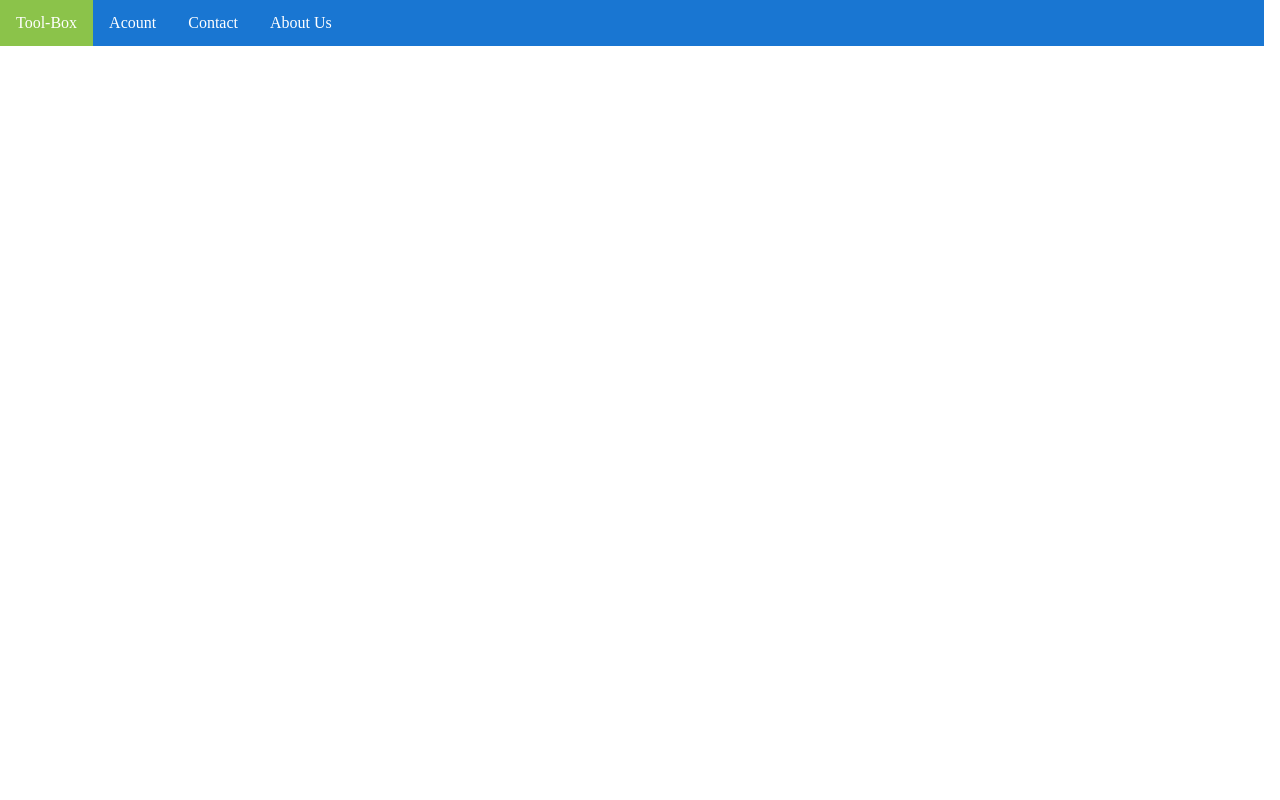
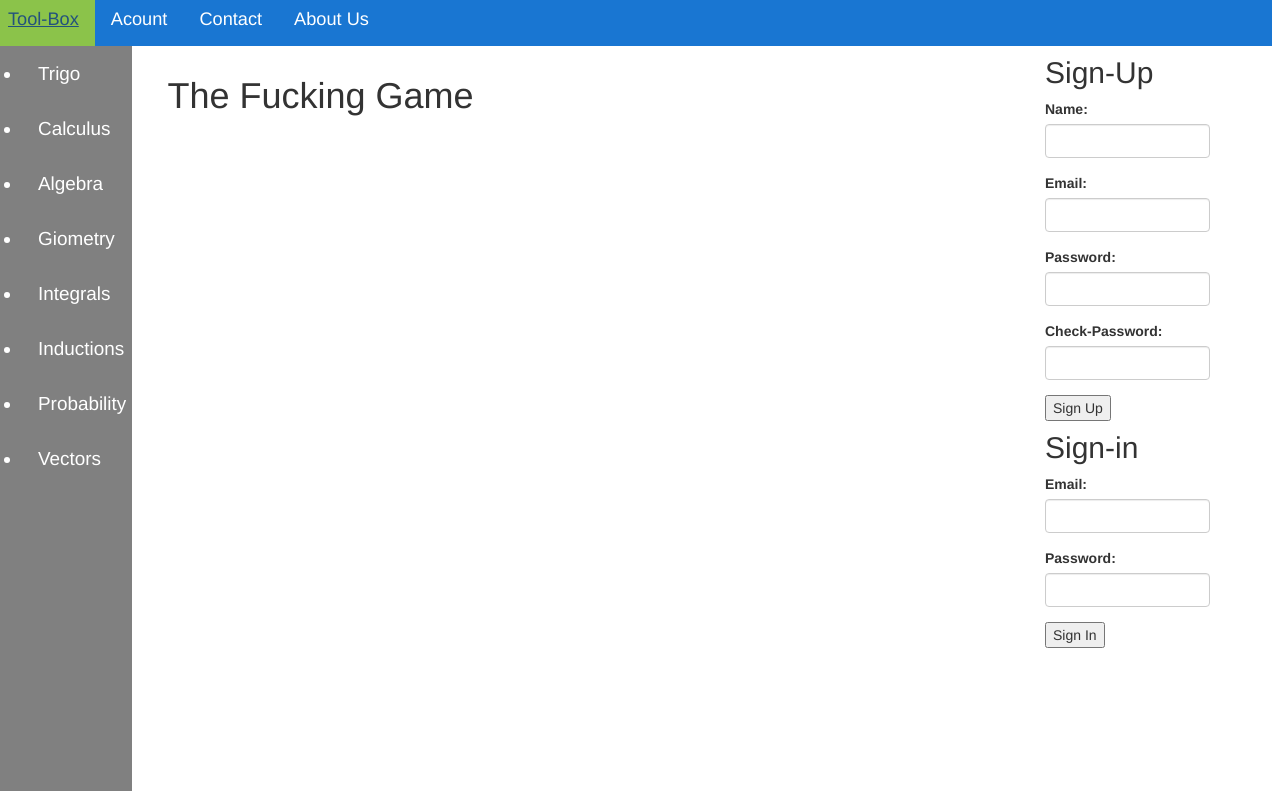
Before and after one commit to ameen16-meet/Y3-Grad-Project, a plain HTML site: page templates/home.html in a window 1280 px wide. Drawn offline with nearby package versions, Linux system fonts and the light colour scheme; files that its build step writes are made by us from their sources.

Commit message:
ordered some files

```diff
--- a/static/style.css
+++ b/static/style.css
@@ -1,15 +1,16 @@
-
-      ul {
+      .navbarul {
           list-style-type: none;
           margin-top: -8px;
           margin-left: -8px;
-          margin-right: -16px;
+          margin-right: -20px;
           padding-top: 0px;
           padding-right: 0px;
           padding-left: 0px;
           overflow: hidden;
           width: 100%;
+          font-size:130%;
           background-color: #1976D2;
+          text-align: vertical;
       }
 
       li {
@@ -32,6 +33,15 @@
       background-color: #8BC34A;
       }
 
-      #aboutUsP {
-	color:red;
-	}
+
+    .leftmenu {
+            height: 93.1vh;
+            width: 150px;
+            color: white;
+            font-size:135%;
+            margin-left: -88px;
+            margin-top: -8px;
+            float: left;
+            background-color: #808080;
+
+    }
--- a/templates/home.html
+++ b/templates/home.html
@@ -1,17 +1,96 @@
 <!DOCTYPE html>
 <html>
-  <head>
- <link rel="stylesheet" type="text/css" href="style.css">
-  </head>
-  <body>
-    <ul>
+<head>
+	<title>Home Page</title>
+	<meta charset="utf-8">
+	<meta name="viewport" content="width=device-width, initial-scale=1" type="text/css" href="style.css">
+	<link rel="stylesheet" href="http://maxcdn.bootstrapcdn.com/bootstrap/3.3.6/css/bootstrap.min.css">
+	<link rel="stylesheet" type="text/css" href="style.css">
+	<link rel="basehtml" type="text/html" href="base.html">
+	<script src="https://ajax.googleapis.com/ajax/libs/jquery/1.12.4/jquery.min.js"></script>
+	<script src="http://maxcdn.bootstrapcdn.com/bootstrap/3.3.6/js/bootstrap.min.js"></script>
+</head>
+<body>
+
+
+    <ul class="navbarul" >
       <li><a class="active" href="#home">Tool-Box</a></li>
-      <li><a href="news">Acount</a></li>
-      <li><a href="contact.html">Contact</a></li>
-      <li><a href="about.html">About Us</a></li>
+      <li><a href="#acount">Acount</a></li>
+      <li><a href="#contact">Contact</a></li>
+      <li><a href="#about">About Us</a></li>
     </ul>
-<style>
-div.photos {
-	background-color:#8BC34A
-  </body>
+
+
+	<div class="container">
+		<div class="row">
+			<div class="col-sm-1">
+				<div class="leftmenu" style="margin-top:-10px;">
+
+					<ul>
+				      <li><a href="#trigo">Trigo</a></li>
+				      <li><a href="#calculus">Calculus</a></li>
+				      <li><a href="#algebra">Algebra</a></li>
+				      <li><a href="#giometry">Giometry</a></li>
+				      <li><a href="#integrals">Integrals</a></li>
+				      <li><a href="#inductions">Inductions</a></li>
+				      <li><a href="#probability">Probability</a></li>
+				      <li><a href="#vectors">Vectors</a></li>
+				    </ul>
+
+				</div>
+			</div>
+
+			<!--div class="signupdiv" -->
+			<div class="col-sm-9">
+
+				<h1 >The Fucking Game</h1>
+
+			</div>
+
+			<div class="col-sm-2">
+				<div style="margin-top:-20px;">
+				  <h2>Sign-Up</h2>
+				  <form role="form">
+					<div class="form-group">
+				      <label for="usr">Name:</label>
+				      <input type="text" class="form-control" id="usr">
+				    </div>
+				    <div class="form-group">
+				      <label for="usr">Email:</label>
+				      <input type="text" class="form-control" id="usr">
+				    </div>
+				    <div class="form-group">
+				      <label for="pwd">Password:</label>
+				      <input type="password" class="form-control" id="pwd">
+				    </div>
+				    <div class="form-group">
+				      <label for="pwd">Check-Password:</label>
+				      <input type="password" class="form-control" id="checkpwd">
+				    </div>
+				    <div class="form-group">
+				      <input type="submit" value="Sign Up">
+				    </div>
+				  </form>
+				</div>
+
+				<div style="margin-top:-10px;">
+					<h2>Sign-in</h2>
+					<form>
+					  <div class="form-group">
+					     <label for="usr">Email:</label>
+					     <input type="text" class="form-control" id="usr">
+				      </div>
+				      <div class="form-group">
+				      	<label for="pwd">Password:</label>
+				      	<input type="password" class="form-control" id="pwd">
+				      </div>
+				      <div class="form-group">
+				      	<input type="submit" value="Sign In">
+				      </div>
+					</form>
+				</div>
+			</div>
+		</div>
+	</div>
+</body>
 </html>
--- a/toolbox/style.css
+++ /dev/null
@@ -1,47 +0,0 @@
-      .navbarul {
-          list-style-type: none;
-          margin-top: -8px;
-          margin-left: -8px;
-          margin-right: -20px;
-          padding-top: 0px;
-          padding-right: 0px;
-          padding-left: 0px;
-          overflow: hidden;
-          width: 100%;
-          font-size:130%;
-          background-color: #1976D2;
-          text-align: vertical;
-      }
-
-      li {
-          float: left;
-      }
-
-      li a {
-          display: block;
-          color: white;
-          text-align: center;
-          padding: 14px 16px;
-          text-decoration: none;
-      }
-
-      a:hover:not(.active) {
-          background-color: #1976D2;
-      }
-
-      .active {
-      background-color: #8BC34A;
-      }
-
-
-    .leftmenu {
-            height: 93.1vh;
-            width: 150px;
-            color: white;
-            font-size:135%;
-            margin-left: -88px;
-            margin-top: -8px;
-            float: left;
-            background-color: #808080;
-
-    }
```
Also changed, not shown: toolbox/home.html (deleted, +0 -96 lines), templates/base.html (renamed from toolbox/base.html).
